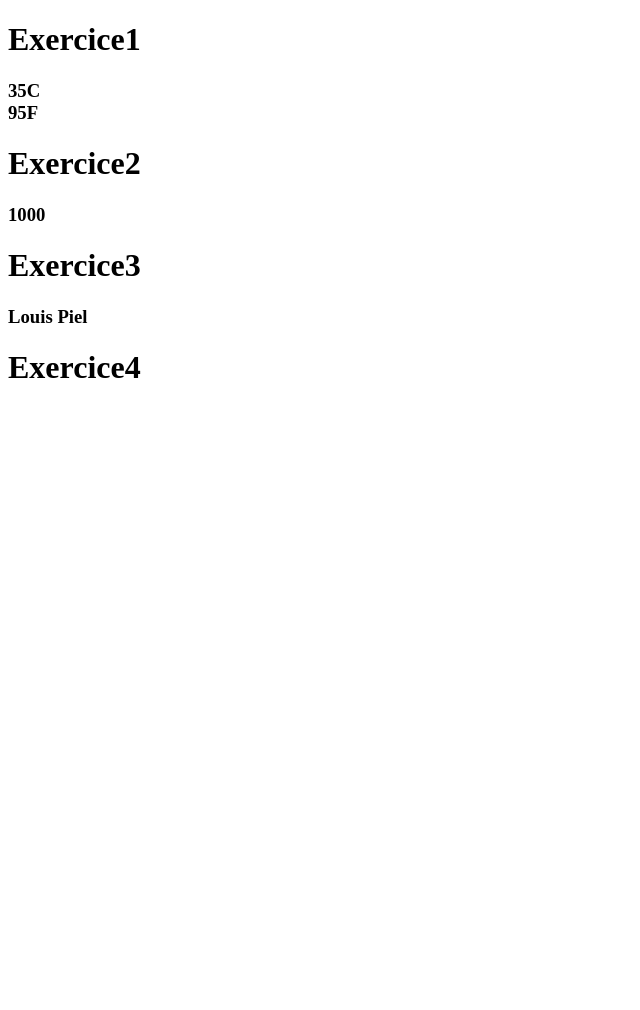
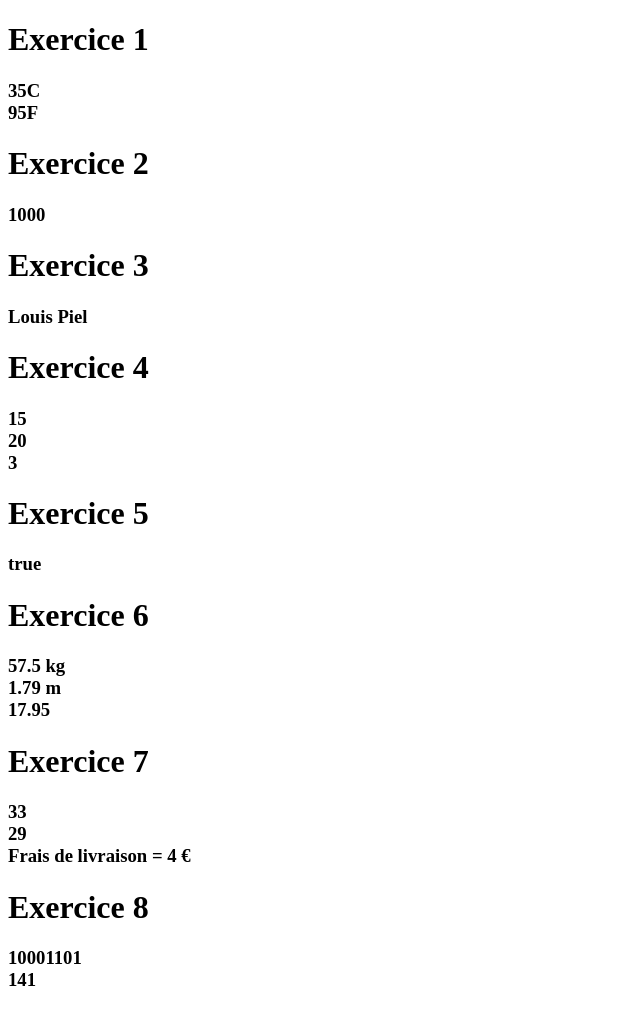
Before and after one commit to LouisPiel/R3.01, a plain HTML site: page index.html in a window 1280 px wide. Shown: the whole page, without its empty margins (0-640 px from the left). Before the commit the page ends 800 px from the top, so only its background shows below. Drawn offline with Linux system fonts and the light colour scheme.

Commit message:
Exo 1 à 8

```diff
--- a/index.html
+++ b/index.html
@@ -7,25 +7,46 @@
     <title>Document</title>
 </head>
 <body>
-    <h1>Exercice1</h1>
+    <h1>Exercice 1</h1>
     <h3>
         <div id ="Celsuis"></div>
         <div id ="Farent"></div>
     </h3>
-    <h1>Exercice2</h1>
+    <h1>Exercice 2</h1>
     <h3>
         <div id = "Rectangle"></div>
 
     </h3>
-    <h1>Exercice3</h1>
+    <h1>Exercice 3</h1>
     <h3>
         <div id = "Nom"></div>
     </h3>
-    <h1>Exercice4</h1>
+    <h1>Exercice 4</h1>
     <h3>
-        <div id = "Nom"></div>
-        <div id = "Nom"></div>
-        <div id = "Nom"></div>
+        <div id = "HT">Montant HT :</div>
+        <div id = "TVA">Montant TVA :</div>
+        <div id = "TTC">Montant TTC :</div>
+    </h3>
+    <h1>Exercice 5</h1>
+    <h3>
+        <div id = "VRAI"></div>
+    </h3>
+    <h1>Exercice 6</h1>
+    <h3>
+        <div id = "poids"></div>
+        <div id = "taille"></div>
+        <div id = "IMC"></div>
+    </h3>
+    <h1>Exercice 7</h1>
+    <h3>
+        <div id = "minimum"></div>
+        <div id = "Total"></div>
+        <div id = "montant"></div>
+    </h3>
+    <h1>Exercice 8</h1>
+    <h3>
+        <div id = "Binaire"></div>
+        <div id = "Decimal"></div>
     </h3>
     <script src = "script/script.js" ></script>
 </body>
--- a/script/script.js
+++ b/script/script.js
@@ -23,4 +23,38 @@ document.getElementById("Nom").textContent = prenom+ " "+nom;
 
 //Exercice4
 
-let HT = 15;
+let ht = 15;
+document.getElementById("HT").textContent = ht;
+let tva = 20;
+document.getElementById("TVA").textContent = tva;
+let ttc = ht * tva/100;
+document.getElementById("TTC").textContent = ttc;
+
+//Exercice5
+let vrai = ((4 >= 6) || ("herbe" != "verte")) && !(((12 * 2) == 144) && true);
+document.getElementById("VRAI").textContent += vrai;
+
+//Exercice6
+let poids = 57.5;
+document.getElementById("poids").textContent += poids+" kg";
+let taille = 1.79;
+document.getElementById("taille").textContent += taille+" m";
+let imc = poids / (taille * taille);
+document.getElementById("IMC").textContent = imc.toFixed(2);
+
+//Exercice7
+const min = 33;
+document.getElementById("minimum").textContent = min;
+let total = 29;
+document.getElementById("Total").textContent = total;
+if(total >= min) {
+    document.getElementById("montant").textContent = "Livraison gratuite!";
+} else {
+    let fonction = min - total;
+    document.getElementById("montant").textContent += "Frais de livraison = "+fonction+" €";
+}
+//Exercice8
+const nb = "10001101";
+document.getElementById("Binaire").textContent = nb;
+let decimal = parseInt(nb, 2);
+document.getElementById("Decimal").textContent = decimal;
```
